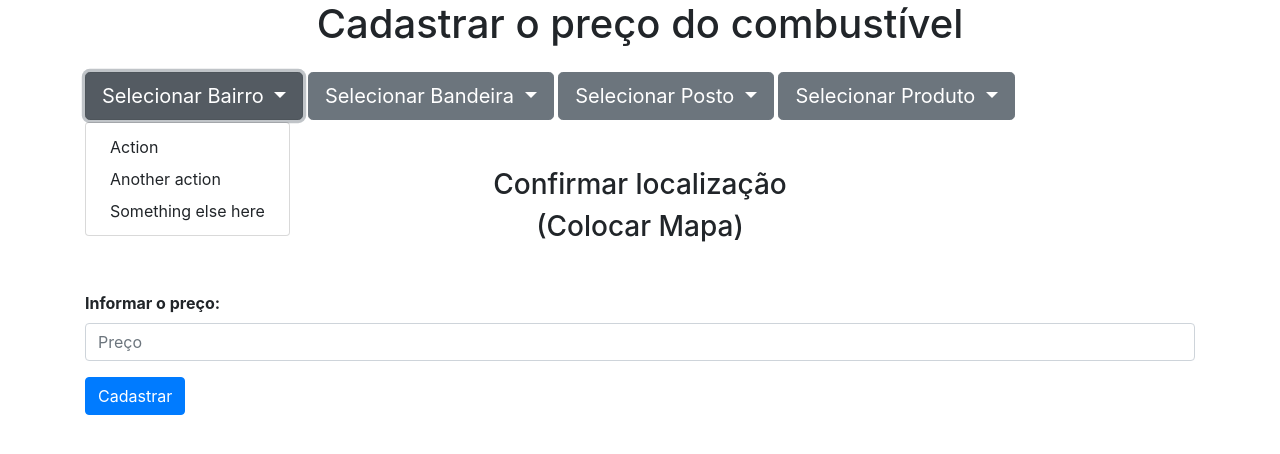
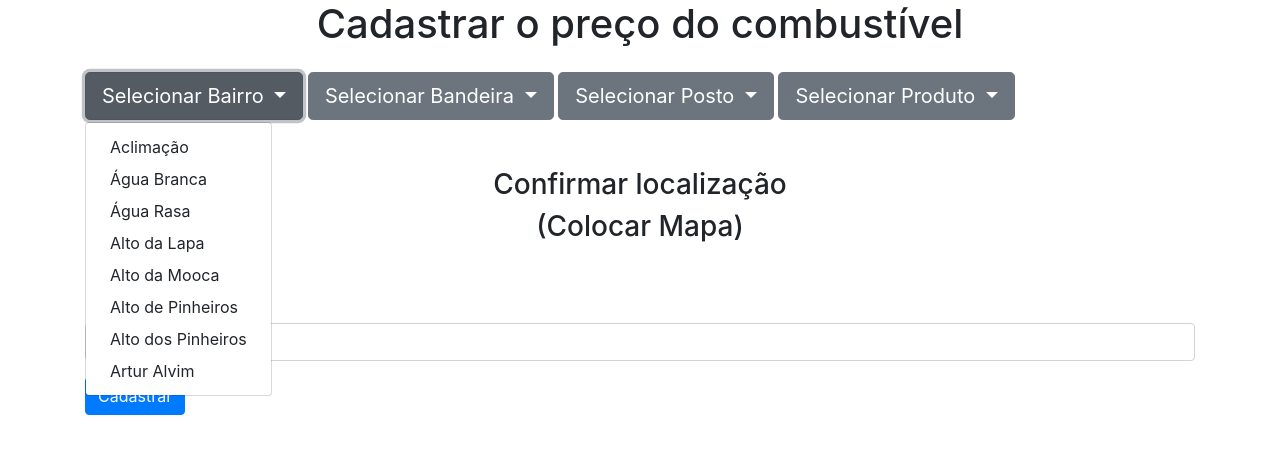
Before and after one commit to rickzang/projeto_integrador-1, a Flask app: page /create in a window 1280 px wide, after a click on "Selecionar Bairro". Shown: the part 56-510 px from the top of the page. Run offline with Flask 2, Linux system fonts and the light colour scheme; some libraries are stand-ins or nearby versions.

Commit message:
Update create.html
botão dropdown atualizado os bairros

```diff
--- a/templates/create.html
+++ b/templates/create.html
@@ -9,9 +9,14 @@
     Selecionar Bairro
   </button>
   <div class="dropdown-menu" aria-labelledby="dropdownMenuButton">
-    <a class="dropdown-item" href="#">Action</a>
-    <a class="dropdown-item" href="#">Another action</a>
-    <a class="dropdown-item" href="#">Something else here</a>
+      <a class="dropdown-item" href="#">Aclimação</a>
+      <a class="dropdown-item" href="#">Água Branca</a>
+      <a class="dropdown-item" href="#">Água Rasa</a>
+      <a class="dropdown-item" href="#">Alto da Lapa</a>
+      <a class="dropdown-item" href="#">Alto da Mooca</a>
+      <a class="dropdown-item" href="#">Alto de Pinheiros</a>
+      <a class="dropdown-item" href="#">Alto dos Pinheiros</a>
+      <a class="dropdown-item" href="#">Artur Alvim</a>
   </div>
 </div>
 
```
